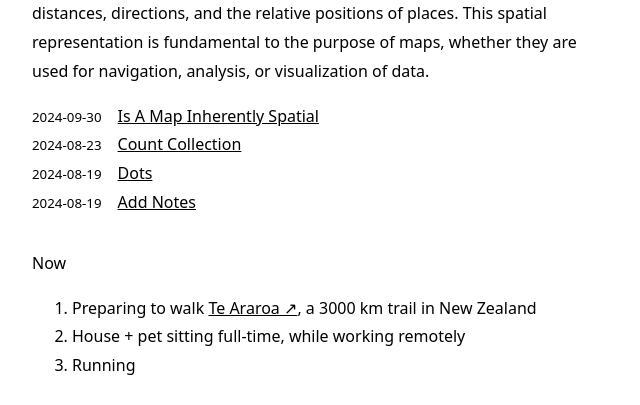
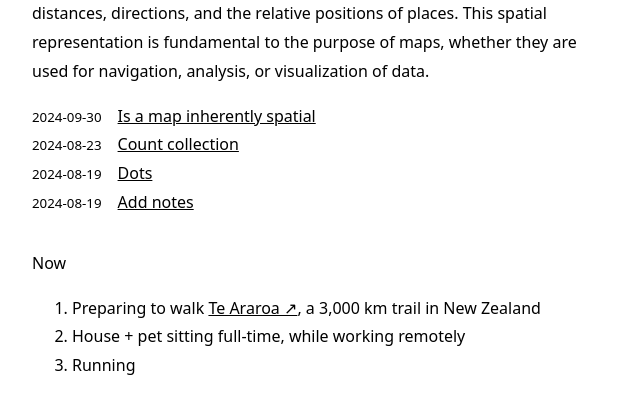
Before and after one commit to gerhardlanz/gerhardla.nz, a Jekyll site: the page built from index.html, in a window 1280 px wide. Shown: the part 626-1031 px from the top of the page, without its empty margins (0-640 px from the left). Built offline with Jekyll 4.4.1, drawn with Linux system fonts in a browser that asks for light colours.

Commit message:
refactor: update post and note lists in index.html

```diff
--- a/index.html
+++ b/index.html
@@ -6,10 +6,8 @@
 <h2>Posts</h2>
 
 <ul aria-label="posts" style="list-style-type:none;padding:0;">
-    {% assign posts = site.posts | where: "layout","post"%}
-    {% for post in posts %}
-    <li><small style="margin-right: 1rem">{{ post.date | date: "%Y-%m-%d" }}</small><a href="{{ post.url }}">{{
-            post.title }}</a></li>
+    {% for post in site.posts %}
+    <li><small style="margin-right: 1rem">{{ post.date | date: "%Y-%m-%d" }}</small><a href="{{ post.url }}">{{ post.title }}</a></li>
     {% endfor %}
 </ul>
 
@@ -22,17 +20,16 @@
 {% endif %}
 
 <ul aria-label="notes" style="list-style-type:none;padding:0;">
-    {% assign notes = site.notes | where: "layout", "note" | sort: 'date' | reverse %}
+    {% assign notes = site.notes | sort: 'date' | reverse %}
     {% for note in notes %}
-    <li><small style="margin-right: 1rem">{{ note.date | date: "%Y-%m-%d" }}</small><a href="{{ note.url }}">{{
-            note.title }}</a></li>
+    <li><small style="margin-right: 1rem">{{ note.date | date: "%Y-%m-%d" }}</small><a href="{{ note.url }}">{{ note.title | capitalize }}</a></li>
     {% endfor %}
 </ul>
 
 <h2>Now</h2>
 
 <ol>
-    <li>Preparing to walk <a href="https://www.teararoa.org.nz">Te Araroa ↗</a>, a 3000 km trail in New Zealand</li>
+    <li>Preparing to walk <a href="https://www.teararoa.org.nz">Te Araroa ↗</a>, a 3,000 km trail in New Zealand</li>
     <li>House + pet sitting full-time, while working remotely</li>
     <li>Running</li>
 </ol>
@@ -45,5 +42,5 @@
     <li><a href="https://open.spotify.com/user/31dtn4ushuiw5xbo55ysvb3wqzxy">Spotify ↗</a></li>
     <li><a href="https://github.com/gerhardlanz">GitHub ↗</a>
     <li><a href="mailto:me@gerhardla.nz">Email</a>
-    <li><a rel="alternate" type="application/rss+xml" href="{{ 'feed.xml' | relative_url }}">RSS</a></li>
+    <li><a rel="alternate" type="application/rss+xml" href="{{ 'feed.xml' }}">RSS</a></li>
 </ul>
```
